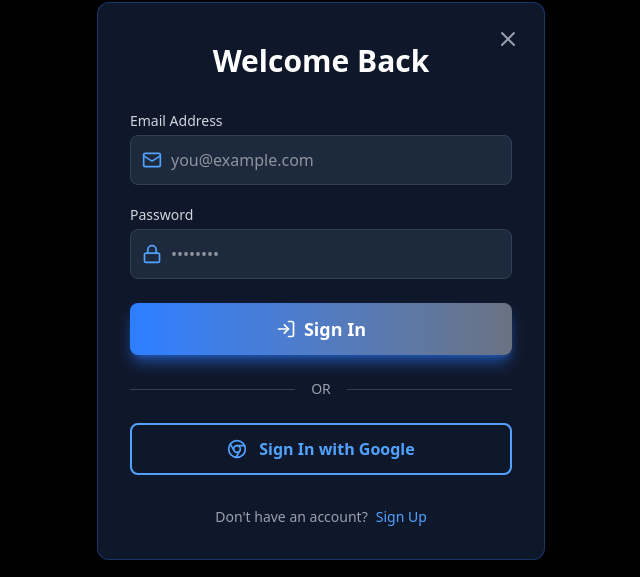
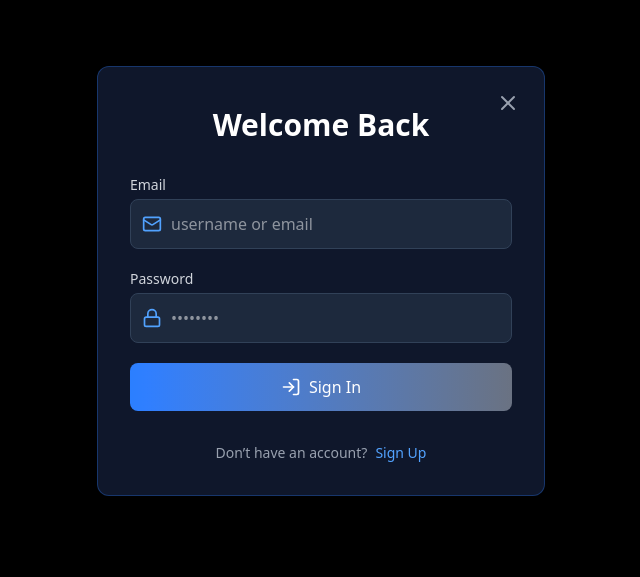
Before and after one commit to aki-008/prepAI, a React (Vite) app in the folder Frontend/: page / in a window 1280 px wide. Both pictures are taken after a click on the button "Sign In". Shown: the part 119-696 px from the top of the page, without its empty margins (319-959 px from the left). Built offline with nearby package versions, Linux system fonts and the light colour scheme.

Commit message:
endpoint is running

```diff
--- a/Frontend/package.json
+++ b/Frontend/package.json
@@ -13,6 +13,7 @@
     "@splinetool/react-spline": "^4.1.0",
     "@splinetool/runtime": "^1.11.2",
     "@tailwindcss/vite": "^4.1.17",
+    "axios": "^1.13.2",
     "clsx": "^2.1.1",
     "dayjs": "^1.11.19",
     "framer-motion": "^12.23.24",
--- a/Frontend/src/App.tsx
+++ b/Frontend/src/App.tsx
@@ -1,69 +1,67 @@
-import React, { useState } from "react";
+import React from "react";
 import { BrowserRouter as Router, Routes, Route, Navigate } from "react-router-dom";
+
+import Home from "./pages/home";
 import Dashboard from "./pages/dashboard";
 import Notes from "./pages/note";
 import AIInterview from "./pages/AiInterview";
 import Quize from "./pages/quize";
-import Home from "./pages/home";
 import Sidebar from "./components/dashboard/Sidebar";
 
-const App: React.FC = () => {
-  const [isAuthenticated, setIsAuthenticated] = useState<boolean>(false);
+import { AuthProvider, useAuth } from "./components/context/AuthContext";
+import ProtectedRoute from "./routes/ProtectedRoute";
 
-  const handleLogin = () => {
-    setIsAuthenticated(true);
-  };
-
-  const handleLogout = () => {
-    setIsAuthenticated(false);
-  };
+const DashboardLayout = () => {
+  const { logout } = useAuth();
 
   return (
-    <Router>
-      <Routes>
+    <div className="flex h-screen bg-gray-100">
+      <Sidebar onLogout={logout} />
 
-        {/* Public Route */}
-        <Route
-          path="/"
-          element={
-            isAuthenticated ? (
-              <Navigate to="/dashboard" replace />
-            ) : (
-              <Home onLogin={handleLogin} />
-            )
-          }
-        />
-
-        {/* Protected Routes */}
-        <Route
-          path="/*"
-          element={
-            isAuthenticated ? (
-              <div className="flex h-screen bg-gray-100">
-
-                {/* Sidebar (only once) */}
-                <Sidebar onLogout={handleLogout} />
-
-                {/* Main Content */}
       <main className="flex-1 overflow-y-auto">
         <Routes>
           <Route path="/dashboard" element={<Dashboard />} />
           <Route path="/notes" element={<Notes />} />
           <Route path="/AIInterview" element={<AIInterview />} />
           <Route path="/quize" element={<Quize />} />
+          <Route path="*" element={<Navigate to="/dashboard" />} />
         </Routes>
       </main>
+    </div>
+  );
+};
 
-              </div>
-            ) : (
-              <Navigate to="/" replace />
-            )
+const App: React.FC = () => {
+  return (
+    <AuthProvider>
+      <Router>
+        <Routes>
+
+          {/* Public Home */}
+          <Route path="/" element={<HomeWrapper />} />
+
+          {/* Protected all dashboard routes */}
+          <Route
+            path="/*"
+            element={
+              <ProtectedRoute>
+                <DashboardLayout />
+              </ProtectedRoute>
             }
           />
 
         </Routes>
       </Router>
+    </AuthProvider>
   );
 };
 
+const HomeWrapper = () => {
+  const { isAuthenticated, login } = useAuth();
+
+  if (isAuthenticated) return <Navigate to="/dashboard" replace />;
+
+  return <Home onLogin={login} />;
+};
+
 export default App;
--- /dev/null
+++ b/Frontend/src/api/api.ts
@@ -0,0 +1,7 @@
+import axios from "axios";
+
+const API = axios.create({
+  baseURL: "http://localhost:8000/api/v1",
+});
+
+export default API;
--- a/Frontend/src/components/auth/SignIn.tsx
+++ b/Frontend/src/components/auth/SignIn.tsx
@@ -1,26 +1,34 @@
-import React, { type FormEvent } from 'react'; // FIXED: Use 'type' import for FormEvent
-import { Mail, Lock, LogIn, Chrome, X } from 'lucide-react'; // Added 'X' icon for close button
+import React, { useState, type FormEvent } from "react";
+import { Mail, Lock, LogIn, Chrome } from "lucide-react";
+import API from "../../api/api";
 
 interface SignInProps {
   onClose: () => void;
   onSwitchToSignUp: () => void;
-  onAuthSuccess: () => void; // New prop to handle successful auth
+  onAuthSuccess: () => void;
 }
 
 const SignIn: React.FC<SignInProps> = ({ onClose, onSwitchToSignUp, onAuthSuccess }) => {
+  // const [email, setEmail] = useState("");
+  const [username, setUserName] = useState("");
+  const [password, setPassword] = useState("");
+  const [error, setError] = useState("");
 
-  const handleSubmit = (e: FormEvent) => {
+  const handleSubmit = async (e: FormEvent) => {
     e.preventDefault();
-    // TODO: Add your actual authentication logic here
+    setError("");
 
-    // Simulate successful login
-    onAuthSuccess();
-  };
+    try {
+      const res = await API.post("/auth/login", {
+        username: username,   // 🔥 FastAPI expects `username` (OAuth2PasswordRequestForm)
+        password,
+      });
 
-  const handleGoogleSignIn = () => {
-    // TODO: Add Google OAuth logic here
-    // For now, simulate successful login
-    onAuthSuccess();
+      localStorage.setItem("token", res.data.access_token);
+      onAuthSuccess();
+    } catch (err: any) {
+      setError(err.response?.data?.detail || "Login failed");
+    }
   };
 
   return (
@@ -29,81 +37,48 @@ const SignIn: React.FC<SignInProps> = ({ onClose, onSwitchToSignUp, onAuthSucces
         Welcome Back
       </h2>
 
-      {/* Sign In Form */}
+      {error && <p className="text-red-400 text-center mb-3">{error}</p>}
+
       <form className="space-y-5" onSubmit={handleSubmit}>
-        {/* Email Input */}
         <div>
-          <label htmlFor="email" className="block text-sm font-medium mb-1 text-gray-300">
-            Email Address
-          </label>
+          <label className="block text-sm mb-1 text-gray-300">Email</label>
           <div className="relative">
-            <Mail className="w-5 h-5 absolute left-3 top-1/2 transform -translate-y-1/2 text-blue-400" />
+            <Mail className="w-5 h-5 absolute left-3 top-1/2 -translate-y-1/2 text-blue-400" />
             <input
-              id="email"
-              type="email"
-              placeholder="you@example.com"
-              className="w-full pl-10 pr-4 py-3 border rounded-lg focus:outline-none focus:ring-2 bg-slate-800 border-slate-700 text-white focus:ring-blue-500 transition-colors"
+              type="string"
+              placeholder="username or email"
+              value={username}
+              onChange={(e) => setUserName(e.target.value)}
+              className="w-full pl-10 py-3 bg-slate-800 border border-slate-700 text-white rounded-lg"
               required
             />
           </div>
         </div>
 
-        {/* Password Input */}
         <div>
-          <label htmlFor="password" className="block text-sm font-medium mb-1 text-gray-300">
-            Password
-          </label>
+          <label className="block text-sm mb-1 text-gray-300">Password</label>
           <div className="relative">
-            <Lock className="w-5 h-5 absolute left-3 top-1/2 transform -translate-y-1/2 text-blue-400" />
+            <Lock className="w-5 h-5 absolute left-3 top-1/2 -translate-y-1/2 text-blue-400" />
             <input
-              id="password"
-              type="password"
+              type="string"
               placeholder="••••••••"
-              className="w-full pl-10 pr-4 py-3 border rounded-lg focus:outline-none focus:ring-2 bg-slate-800 border-slate-700 text-white focus:ring-blue-500 transition-colors"
+              value={password}
+              onChange={(e) => setPassword(e.target.value)}
+              className="w-full pl-10 py-3 bg-slate-800 border border-slate-700 text-white rounded-lg"
               required
             />
           </div>
         </div>
 
-        {/* Sign In Button */}
-        <button
-          type="submit"
-          // FIXED: Changed bg-gradient-to-r to bg-linear-to-r (canonical class)
-          className="w-full px-5 py-3 rounded-lg bg-linear-to-r from-blue-500 to-gray-500 hover:from-blue-600 hover:to-blue-500 transition shadow-lg shadow-blue-500/50 text-lg font-semibold flex items-center justify-center gap-2 mt-6 text-white"
-        >
+        <button className="w-full px-5 py-3 rounded-lg bg-linear-to-r from-blue-500 to-gray-500 text-white flex items-center justify-center gap-2">
           <LogIn className="w-5 h-5" />
           Sign In
         </button>
       </form>
 
-      <div className="flex items-center my-6">
-        {/* FIXED: Changed flex-grow to grow (canonical class) */}
-        <div className="grow border-t border-slate-700"></div>
-        {/* FIXED: Changed flex-shrink to shrink (canonical class) */}
-        <span className="shrink mx-4 text-sm text-gray-400">OR</span>
-        {/* FIXED: Changed flex-grow to grow (canonical class) */}
-        <div className="grow border-t border-slate-700"></div>
-      </div>
-
-      {/* Social Sign In */}
-      <button
-        type="button"
-        onClick={handleGoogleSignIn}
-        className="w-full px-5 py-3 rounded-lg border-2 border-blue-400 text-blue-400 hover:bg-blue-400/10 transition-all font-semibold flex items-center justify-center gap-3 bg-slate-900"
-      >
-        <Chrome className="w-5 h-5" />
-        Sign In with Google
-      </button>
-
       <p className="mt-8 text-center text-sm text-gray-400">
-        Don't have an account?
-        <button
-          type="button"
-          onClick={onSwitchToSignUp}
-          className="ml-2 font-medium text-blue-400 hover:text-blue-300 transition-colors"
-        >
-          Sign Up
-        </button>
+        Don’t have an account?
+        <button onClick={onSwitchToSignUp} className="ml-2 text-blue-400">Sign Up</button>
       </p>
     </>
   );
--- a/Frontend/src/components/auth/SignUp.tsx
+++ b/Frontend/src/components/auth/SignUp.tsx
@@ -1,7 +1,6 @@
-// src/components/SignUp.tsx - CORRECTED CODE
-
-import React from 'react';
-import { User, Mail, Lock, UserPlus, Chrome, X } from 'lucide-react';
+import React, { useState } from "react";
+import { User, Mail, Lock, UserPlus, Chrome } from "lucide-react";
+import API from "../../api/api";
 
 interface SignUpProps {
   onClose: () => void;
@@ -9,20 +8,38 @@ interface SignUpProps {
   onAuthSuccess: () => void;
 }
 
-const SignUp: React.FC<SignUpProps> = ({ onClose, onSwitchToSignIn, onAuthSuccess }) => {
+const SignUp: React.FC<SignUpProps> = ({ onSwitchToSignIn, onAuthSuccess }) => {
+  const [fullName, setFullName] = useState("");
+  const [email, setEmail] = useState("");
+  const [password, setPassword] = useState("");
+  const [confirm, setConfirm] = useState("");
+  const [error, setError] = useState("");
 
-    const handleSubmit = (e: React.FormEvent) => {
+  const handleSubmit = async (e: React.FormEvent) => {
     e.preventDefault();
-        // ... (Authentication logic remains the same)
+    setError("");
 
-        // Simulate successful first-time sign-up (which logs them in)
-        console.log("Sign Up successful. Logging in and redirecting to dashboard.");
+    if (password !== confirm) {
+      return setError("Passwords do not match.");
+    }
+
+    try {
+      await API.post("/auth/register", {
+        full_name: fullName,
+        email,
+        password,
+      });
+
+      const loginRes = await API.post("/auth/login", {
+        username: email,
+        password,
+      });
+
+      localStorage.setItem("token", loginRes.data.access_token);
       onAuthSuccess();
-    };
-
-    const handleGoogleSignUp = () => {
-        // ... (Google Auth logic remains the same)
-        onAuthSuccess();
+    } catch (err: any) {
+      setError(err.response?.data?.detail || "Registration failed");
+    }
   };
 
   return (
@@ -30,101 +47,75 @@ const SignUp: React.FC<SignUpProps> = ({ onClose, onSwitchToSignIn, onAuthSucces
       <h2 className="text-3xl font-bold mb-8 text-center text-white">
         Create Your Account
       </h2>
-            {/* --- Sign Up Form --- */}
+
+      {error && <p className="text-red-400 text-center mb-3">{error}</p>}
+
       <form className="space-y-5" onSubmit={handleSubmit}>
-                {/* Name Input */}
         <div>
-                    <label htmlFor="name" className="block text-sm font-medium mb-1 text-gray-300">Full Name</label>
+          <label className="text-gray-300">Full Name</label>
           <div className="relative">
-                        <User className="w-5 h-5 absolute left-3 top-1/2 transform -translate-y-1/2 text-blue-400" />
+            <User className="w-5 h-5 absolute left-3 top-1/2 -translate-y-1/2 text-blue-400" />
             <input
-                            id="name"
+              value={fullName}
+              onChange={(e) => setFullName(e.target.value)}
               type="text"
-                            placeholder="John Doe"
-                            className="w-full pl-10 pr-4 py-3 border rounded-lg focus:outline-none focus:ring-2 bg-slate-800 border-slate-700 text-white focus:ring-blue-500 transition-colors"
+              className="w-full pl-10 py-3 bg-slate-800 border border-slate-700 text-white rounded-lg"
               required
             />
           </div>
         </div>
 
-                {/* Email Input */}
         <div>
-                    <label htmlFor="email" className="block text-sm font-medium mb-1 text-gray-300">Email Address</label>
+          <label className="text-gray-300">Email</label>
           <div className="relative">
-                        <Mail className="w-5 h-5 absolute left-3 top-1/2 transform -translate-y-1/2 text-blue-400" />
+            <Mail className="w-5 h-5 absolute left-3 top-1/2 -translate-y-1/2 text-blue-400" />
             <input
-                            id="email"
               type="email"
-                            placeholder="you@example.com"
-                            className="w-full pl-10 pr-4 py-3 border rounded-lg focus:outline-none focus:ring-2 bg-slate-800 border-slate-700 text-white focus:ring-blue-500 transition-colors"
+              value={email}
+              onChange={(e) => setEmail(e.target.value)}
+              className="w-full pl-10 py-3 bg-slate-800 border border-slate-700 text-white rounded-lg"
               required
             />
           </div>
         </div>
 
-                {/* Password Input */}
         <div>
-                    <label htmlFor="password" className="block text-sm font-medium mb-1 text-gray-300">Password</label>
+          <label className="text-gray-300">Password</label>
           <div className="relative">
-                        <Lock className="w-5 h-5 absolute left-3 top-1/2 transform -translate-y-1/2 text-blue-400" />
+            <Lock className="w-5 h-5 absolute left-3 top-1/2 -translate-y-1/2 text-blue-400" />
             <input
-                            id="password"
               type="password"
-                            placeholder="••••••••"
-                            className="w-full pl-10 pr-4 py-3 border rounded-lg focus:outline-none focus:ring-2 bg-slate-800 border-slate-700 text-white focus:ring-blue-500 transition-colors"
+              value={password}
+              onChange={(e) => setPassword(e.target.value)}
+              className="w-full pl-10 py-3 bg-slate-800 border border-slate-700 text-white rounded-lg"
               required
             />
           </div>
         </div>
 
-                {/* Confirm Password Input */}
         <div>
-                    <label htmlFor="confirm-password" className="block text-sm font-medium mb-1 text-gray-300">Confirm Password</label>
+          <label className="text-gray-300">Confirm Password</label>
           <div className="relative">
-                        <Lock className="w-5 h-5 absolute left-3 top-1/2 transform -translate-y-1/2 text-blue-400" />
+            <Lock className="w-5 h-5 absolute left-3 top-1/2 -translate-y-1/2 text-blue-400" />
             <input
-                            id="confirm-password"
               type="password"
-                            placeholder="••••••••"
-                            className="w-full pl-10 pr-4 py-3 border rounded-lg focus:outline-none focus:ring-2 bg-slate-800 border-slate-700 text-white focus:ring-blue-500 transition-colors"
+              value={confirm}
+              onChange={(e) => setConfirm(e.target.value)}
+              className="w-full pl-10 py-3 bg-slate-800 border border-slate-700 text-white rounded-lg"
               required
             />
           </div>
         </div>
 
-                {/* Sign Up Button */}
-                <button
-                    type="submit"
-                    // FIXED: Changed bg-gradient-to-r to bg-linear-to-r (canonical class)
-                    className="w-full px-5 py-3 rounded-lg bg-linear-to-r from-blue-500 to-gray-500 hover:from-blue-600 hover:to-blue-500 transition shadow-lg shadow-blue-500/50 text-lg font-semibold flex items-center justify-center gap-2 mt-6 text-white"
-                >
+        <button className="w-full px-5 py-3 rounded-lg bg-linear-to-r from-blue-500 to-gray-500 text-white flex items-center justify-center gap-2">
           <UserPlus className="w-5 h-5" />
           Sign Up
         </button>
       </form>
 
-            <div className="flex items-center my-6">
-                {/* FIXED: Changed flex-grow to grow (canonical class) */}
-                <div className="grow border-t border-slate-700"></div>
-                {/* FIXED: Changed flex-shrink to shrink (canonical class) */}
-                <span className="shrink mx-4 text-sm text-gray-400">OR</span>
-                {/* FIXED: Changed flex-grow to grow (canonical class) */}
-                <div className="grow border-t border-slate-700"></div>
-            </div>
-
-            {/* --- Social Sign Up --- */}
-            <button
-                type="button"
-                onClick={handleGoogleSignUp}
-                className="w-full px-5 py-3 rounded-lg border-2 border-blue-400 text-blue-400 hover:bg-blue-400/10 transition-all font-semibold flex items-center justify-center gap-3 bg-slate-900"
-            >
-                <Chrome className="w-5 h-5" />
-                Sign Up with Google
-            </button>
-
       <p className="mt-8 text-center text-sm text-gray-400">
         Already have an account?
-                <button type="button" onClick={onSwitchToSignIn} className="ml-2 font-medium text-blue-400 hover:text-blue-300 transition-colors">
+        <button onClick={onSwitchToSignIn} className="text-blue-400 ml-2">
           Sign In
         </button>
       </p>
--- /dev/null
+++ b/Frontend/src/components/context/AuthContext.tsx
@@ -0,0 +1,28 @@
+import React, { createContext, useContext, useState } from "react";
+
+interface AuthContextType {
+  isAuthenticated: boolean;
+  login: () => void;
+  logout: () => void;
+}
+
+const AuthContext = createContext<AuthContextType | undefined>(undefined);
+
+export const AuthProvider = ({ children }: { children: React.ReactNode }) => {
+  const [isAuthenticated, setIsAuthenticated] = useState(false);
+
+  const login = () => setIsAuthenticated(true);
+  const logout = () => setIsAuthenticated(false);
+
+  return (
+    <AuthContext.Provider value={{ isAuthenticated, login, logout }}>
+      {children}
+    </AuthContext.Provider>
+  );
+};
+
+export const useAuth = () => {
+  const ctx = useContext(AuthContext);
+  if (!ctx) throw new Error("useAuth must be inside AuthProvider");
+  return ctx;
+};
--- /dev/null
+++ b/Frontend/src/routes/ProtectedRoute.tsx
@@ -0,0 +1,14 @@
+import { Navigate } from "react-router-dom";
+import { useAuth } from "../components/context/AuthContext";
+
+const ProtectedRoute = ({ children }: { children: React.ReactNode }) => {
+  const { isAuthenticated } = useAuth();
+
+  if (!isAuthenticated) {
+    return <Navigate to="/" replace />;
+  }
+
+  return children;
+};
+
+export default ProtectedRoute;
```
Also changed, not shown: 1 other file (tests, documents, lock files or other folders). Lines whose indentation alone changed are shown as unchanged.
